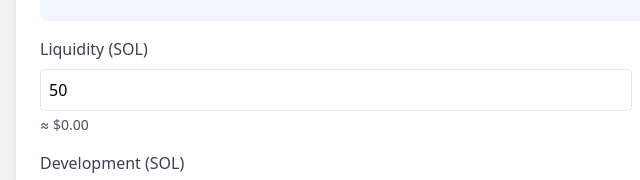
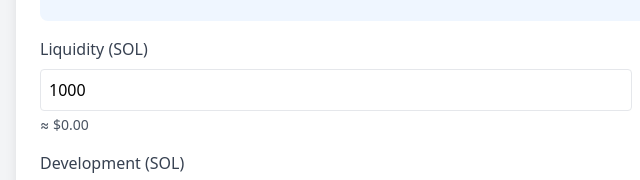
Before and after one commit to ycdo-dev/Memecoin-planner, a plain HTML site: page index.html in a window 1280 px wide. Shown: the part 979-1159 px from the top of the page, 0-640 px from the left. Drawn offline with nearby package versions, Linux system fonts and the light colour scheme; no server answers.

Commit message:
Update index.html

```diff
--- a/index.html
+++ b/index.html
@@ -190,7 +190,7 @@
             <div class="grid grid-cols-1 md:grid-cols-2 gap-4">
                 <div>
                     <label class="block text-gray-700 mb-2">Liquidity (SOL)</label>
-                    <input type="number" id="liquidityInput" class="w-full p-2 border rounded" value="50" min="0">
+                    <input type="number" id="liquidityInput" class="w-full p-2 border rounded" value="1000" min="0">
                     <p class="text-sm text-gray-600 mt-1">≈ $<span id="liquidityUSDT">0.00</span></p>
                 </div>
                 <div>
```
